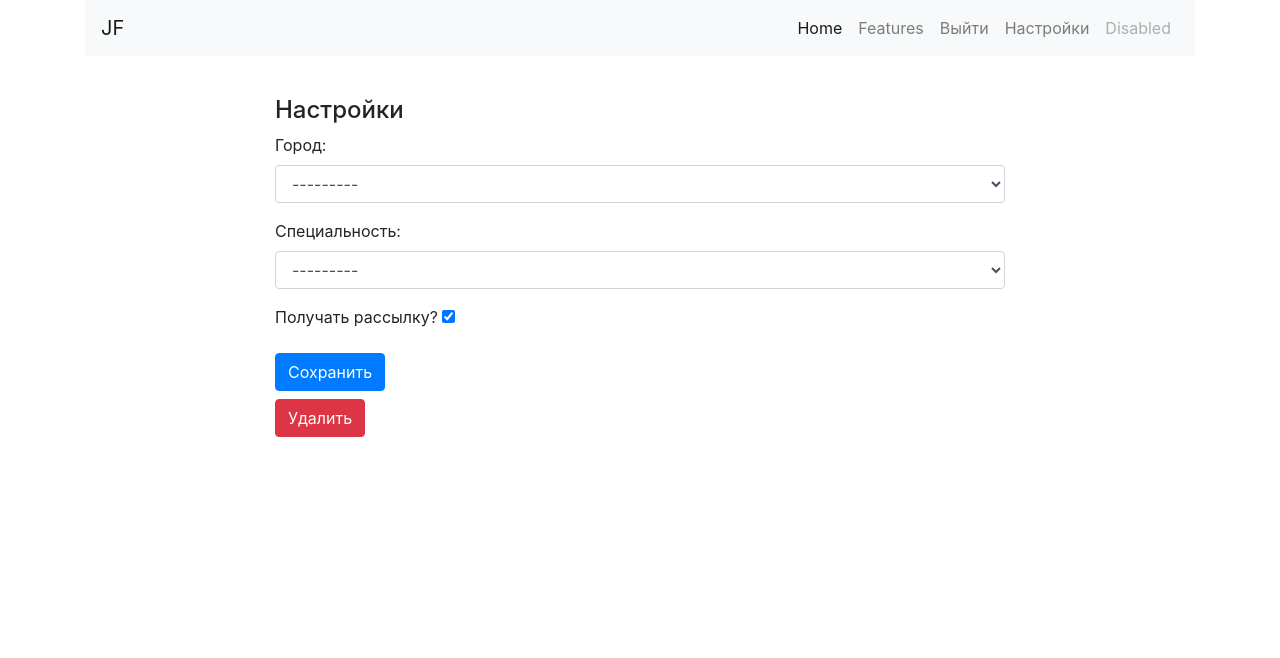
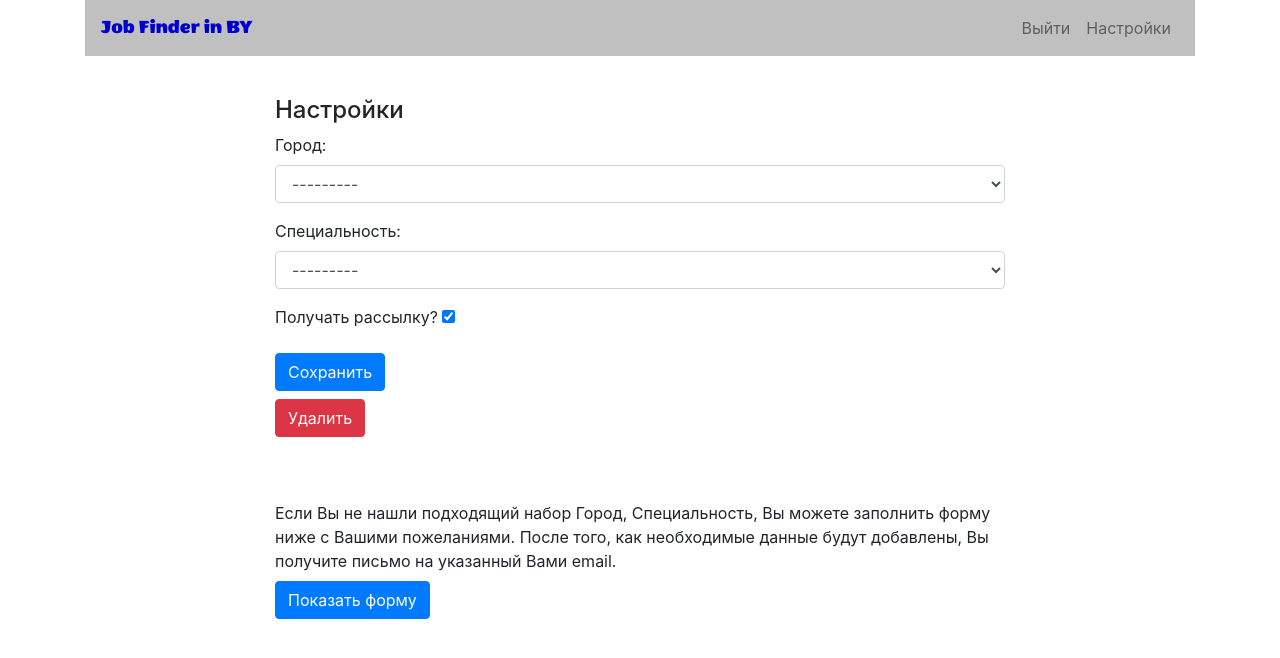
Before and after one commit to EvgeniyLiubich/scraping_service, a Django app: page /accounts/update/ in a window 1280 px wide. Shown: the top 658 px of the page. Run offline with Django 3.2, Linux system fonts and the light colour scheme; the visitor is signed in with stand-in values (Sample User, id 1); data comes from the database, SQL or seed files in the repository; some libraries are stand-ins or nearby versions.

Commit message:
Подоедактировал

```diff
--- a/scraping_service/accounts/forms.py
+++ b/scraping_service/accounts/forms.py
@@ -8,7 +8,7 @@ User = get_user_model()
 
 
 class UserLoginForm(forms.Form):
-    email = forms.CharField(widget=forms.EmailInput(attrs={'class': 'form-control'}))
+    email = forms.EmailField(widget=forms.EmailInput(attrs={'class': 'form-control'}))
     password = forms.CharField(widget=forms.PasswordInput(attrs={'class': 'form-control'}))
 
     def clean(self, *args, **kwargs):
@@ -28,7 +28,7 @@ class UserLoginForm(forms.Form):
 
 
 class UserRegistrationForm(forms.ModelForm):
-    email = forms.CharField(label='Введите email', widget=forms.EmailInput(attrs={'class': 'form-control'}))
+    email = forms.EmailField(label='Введите email', widget=forms.EmailInput(attrs={'class': 'form-control'}))
     password = forms.CharField(label='Введите пароль', widget=forms.PasswordInput(attrs={'class': 'form-control'}))
     password2 = forms.CharField(label='Повторите пароль', widget=forms.PasswordInput(attrs={'class': 'form-control'}))
 
@@ -55,3 +55,14 @@ class UserUpdateForm(forms.Form):
     class Meta:
         model = User
         fields = ('city', 'language', 'send_mail')
+
+
+class ContactForm(forms.Form):
+    city = forms.CharField(required=True,
+                           widget=forms.TextInput(attrs={'class': 'form-control'}),
+                           label='Город')
+    language = forms.CharField(required=True,
+                                      widget=forms.TextInput(attrs={'class': 'form-control'}),
+                                      label='Специальность')
+    email = forms.EmailField(required=True, label='Введите email',
+                            widget=forms.EmailInput(attrs={'class': 'form-control'}))
--- a/scraping_service/accounts/templates/accounts/update.html
+++ b/scraping_service/accounts/templates/accounts/update.html
@@ -7,17 +7,41 @@
 <div class="row ">
     <div class="col-md-8 mx-auto">
         <h4 class="my-2">Настройки</h4>
-        <form method="POST"  action="">{% csrf_token %}
+        <form method="POST" action="">{% csrf_token %}
             <div class="form-group">
                 {{ form.as_p }}
             </div>
             <button type="submit" class="btn btn-primary">Сохранить</button>
         </form>
-        <form method="POST"  action="{% url 'accounts:delete' %} ">{% csrf_token %}
+        <form method="POST" action="{% url 'accounts:delete' %} ">{% csrf_token %}
             <button type="submit" class="btn btn-danger my-2">Удалить</button>
         </form>
     </div>
 </div>
 
+<div class="row my-5">
+    <div class="col-md-8 mx-auto">
+        <p class="my-2">Если Вы не нашли подходящий набор Город, Специальность,
+            Вы можете заполнить форму ниже с Вашими пожеланиями. После того,
+            как необходимые данные будут добавлены, Вы получите письмо на указанный Вами email.</p>
+        <p>
+            <button class="btn btn-primary" type="button" data-toggle="collapse" data-target="#collapsed"
+                    aria-expanded="false" aria-controls="collapseExample">
+                Показать форму
+            </button>
+        </p>
+        <div class="collapse" id="collapsed">
+            <div class="card card-body">
+                <form method="POST" action="{% url 'accounts:contact' %}">{% csrf_token %}
+                    <div class="form-group">
+                        {{ contact_form.as_p }}
+                    </div>
+                    <button type="submit" class="btn btn-primary">Отправить</button>
+                </form>
+            </div>
+        </div>
+
+    </div>
+</div>
 
 {% endblock %}
--- a/scraping_service/accounts/urls.py
+++ b/scraping_service/accounts/urls.py
@@ -1,5 +1,5 @@
 from django.urls import path
-from accounts.views import login_view, logout_view, register_view, update_view, delete_view
+from accounts.views import login_view, logout_view, register_view, update_view, delete_view, contact
 
 urlpatterns = [
 
@@ -8,4 +8,5 @@ urlpatterns = [
     path('register/', register_view, name='register'),
     path('update/', update_view, name='update'),
     path('delete/', delete_view, name='delete'),
+    path('contact/', contact, name='contact'),
 ]
--- a/scraping_service/accounts/views.py
+++ b/scraping_service/accounts/views.py
@@ -2,8 +2,12 @@ from django.shortcuts import render, redirect
 from django.contrib.auth import authenticate, login, logout, get_user_model
 from django.contrib import messages
 
-from accounts.forms import UserLoginForm, UserRegistrationForm, UserUpdateForm
+from accounts.forms import UserLoginForm, UserRegistrationForm, UserUpdateForm, ContactForm
+from scraping.models import Error
+import datetime as dt
+
 User = get_user_model()
+
 
 def login_view(request):
     form = UserLoginForm(request.POST or None)
@@ -36,6 +40,7 @@ def register_view(request):
 
 
 def update_view(request):
+    contact_form = ContactForm()
     if request.user.is_authenticated:
         user = request.user
         if request.method == 'POST':
@@ -50,7 +55,8 @@ def update_view(request):
                 return redirect('accounts:update')
 
         form = UserUpdateForm(initial={'city': user.city, 'language': user.language, 'send_email': user.send_email})
-        return render(request, 'accounts/update.html', {'form': form})
+        return render(request, 'accounts/update.html',
+                      {'form': form, 'contact_form': contact_form})
     else:
         return redirect('accounts:login')
 
@@ -63,3 +69,29 @@ def delete_view(request):
             qs.delete()
             messages.error(request, 'Пользователь удален.')
     return redirect('home')
+
+
+def contact(request):
+    if request.method == 'POST':
+        contact_form = ContactForm(request.POST or None)
+        if contact_form.is_valid():
+            data = contact_form.cleaned_data
+            city = data.get('city')
+            language = data.get('language')
+            email = data.get('email')
+            qs = Error.objects.filter(timestamp=dt.date.today())
+            if qs.exists():
+                err = qs.first()
+                data = err.data.get('user_data', [])
+                data.append({'city': city, 'email': email, 'language': language})
+                err.data['user_data'] = data
+                err.save()
+            else:
+                data = [{'city': city, 'email': email, 'language': language}]
+                Error(data=f"user_data: {data}").save()
+            messages.success(request, 'Данные отправлены администрации.')
+            return redirect('accounts:update')
+        else:
+            return redirect('accounts:update')
+    else:
+        return redirect('accounts:login')
--- a/scraping_service/scraping/models.py
+++ b/scraping_service/scraping/models.py
@@ -66,6 +66,9 @@ class Error(models.Model):
     timestamp = models.DateField(auto_now_add=True)
     data = jsonfield.JSONField()
 
+    def __str__(self):
+        return str(self.timestamp)
+
 
 class Url(models.Model):
     city = models.ForeignKey('City', on_delete=models.CASCADE, verbose_name='Город')
--- a/scraping_service/scraping_service/settings/production.py
+++ b/scraping_service/scraping_service/settings/production.py
@@ -132,5 +132,6 @@ STATIC_URL = '/static/'
 
 AUTH_USER_MODEL = 'accounts.MyUser'
 
+"""Одна из директорий, где будет лежать статика"""
 STATICFILES_DIRS = (os.path.join(BASE_DIR, 'static'),)
 STATIC_ROOT = os.path.join(BASE_DIR, 'staticfiles')
--- /dev/null
+++ b/scraping_service/static/css/main.css
@@ -0,0 +1,8 @@
+@font-face {
+    font-family: WendyOne;
+    src: url(../fonts/WendyOne-Regular.ttf);
+}
+#brand {
+    font-family: WendyOne;
+    color: #0000CD;
+}
--- a/scraping_service/templates/base.html
+++ b/scraping_service/templates/base.html
@@ -1,32 +1,28 @@
+{% load static %}
 <!doctype html>
 <html lang="ru">
 <head>
     <!-- Required meta tags -->
     <meta charset="utf-8">
     <meta name="viewport" content="width=device-width, initial-scale=1, shrink-to-fit=no">
-
+    <link rel="icon" href="{% static 'favicon.ico' %} ">
     <!-- Bootstrap CSS -->
     <link rel="stylesheet" href="https://stackpath.bootstrapcdn.com/bootstrap/4.5.0/css/bootstrap.min.css"
           integrity="sha384-9aIt2nRpC12Uk9gS9baDl411NQApFmC26EwAOH8WgZl5MYYxFfc+NcPb1dKGj7Sk" crossorigin="anonymous">
-
+    <link rel="stylesheet" href="{% static 'css/main.css' %} ">
     <title>{% block title %}My site{% endblock %}</title>
 </head>
 <body>
 <div class="container">
-    <nav class="navbar navbar-expand-lg navbar-light bg-light">
-        <a class="navbar-brand" href="{% url 'home' %} ">JF</a>
+    <nav class="navbar navbar-expand-lg navbar-light " style="background-color: #C0C0C0;">
+        <a class="navbar-brand" href="{% url 'home' %} " id="brand">Job Finder in BY</a>
         <button class="navbar-toggler" type="button" data-toggle="collapse" data-target="#navbarNav"
                 aria-controls="navbarNav" aria-expanded="false" aria-label="Toggle navigation">
             <span class="navbar-toggler-icon"></span>
         </button>
         <div class="collapse navbar-collapse" id="navbarNav">
             <ul class="navbar-nav ml-auto">
-                <li class="nav-item active">
-                    <a class="nav-link" href="#">Home <span class="sr-only">(current)</span></a>
-                </li>
-                <li class="nav-item">
-                    <a class="nav-link" href="#">Features</a>
-                </li>
+
                 {% if user.is_authenticated %}
                 <li class="nav-item">
                     <a class="nav-link" href="{% url 'accounts:logout' %} ">Выйти</a>
@@ -42,10 +38,6 @@
                     <a class="nav-link" href="{% url 'accounts:register' %} ">Регистрация</a>
                 </li>
                 {% endif %}
-
-                <li class="nav-item">
-                    <a class="nav-link disabled" href="#" tabindex="-1" aria-disabled="true">Disabled</a>
-                </li>
             </ul>
         </div>
     </nav>
```
Also changed, not shown: scraping_service/run_scraping.py (+25 -11 lines), scraping_service/scraping/templates/scraping/list.html (+17 -13 lines), scraping_service/send_emails.py (added, +99 -0 lines), scraping_service/static/favicon.ico (added), scraping_service/static/fonts/ComingSoon-Regular.ttf (added), scraping_service/static/fonts/WendyOne-Regular.ttf (added), 1 other file. Lines whose indentation alone changed are shown as unchanged.
